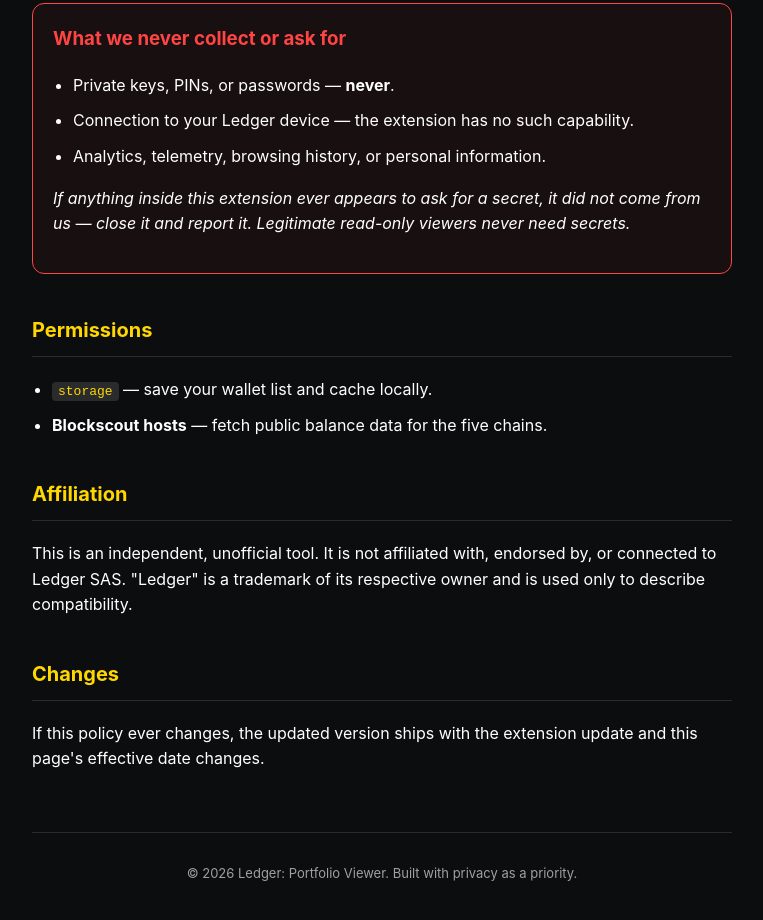
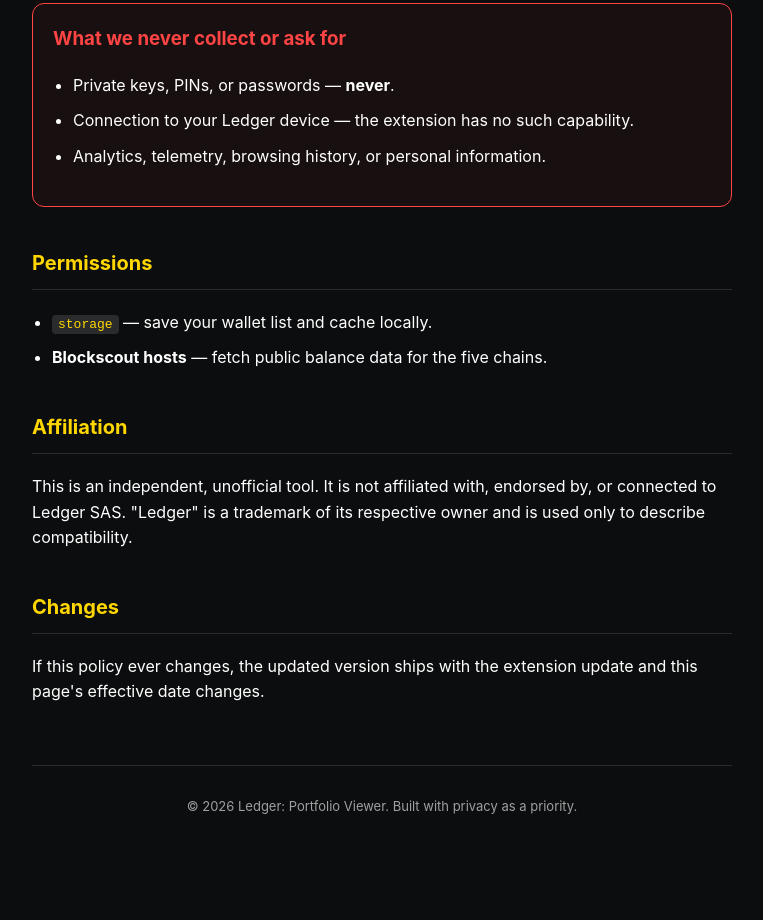
Before and after one commit to fredericlampard798/ledger-live, a plain HTML site: page index.html in a window 1280 px wide. Shown: the part 1165-2085 px from the top of the page, without its empty margins (258-1021 px from the left). After the commit the page ends 2022 px from the top, so only its background shows below. Drawn offline with Linux system fonts and the light colour scheme.

Commit message:
Remove secret request warning from index.html
Remove warning about secret requests in extension.

```diff
--- a/index.html
+++ b/index.html
@@ -177,7 +177,6 @@
                 <li>Connection to your Ledger device — the extension has no such capability.</li>
                 <li>Analytics, telemetry, browsing history, or personal information.</li>
             </ul>
-            <p><em>If anything inside this extension ever appears to ask for a secret, it did not come from us — close it and report it. Legitimate read-only viewers never need secrets.</em></p>
         </section>
 
         <section>
```
